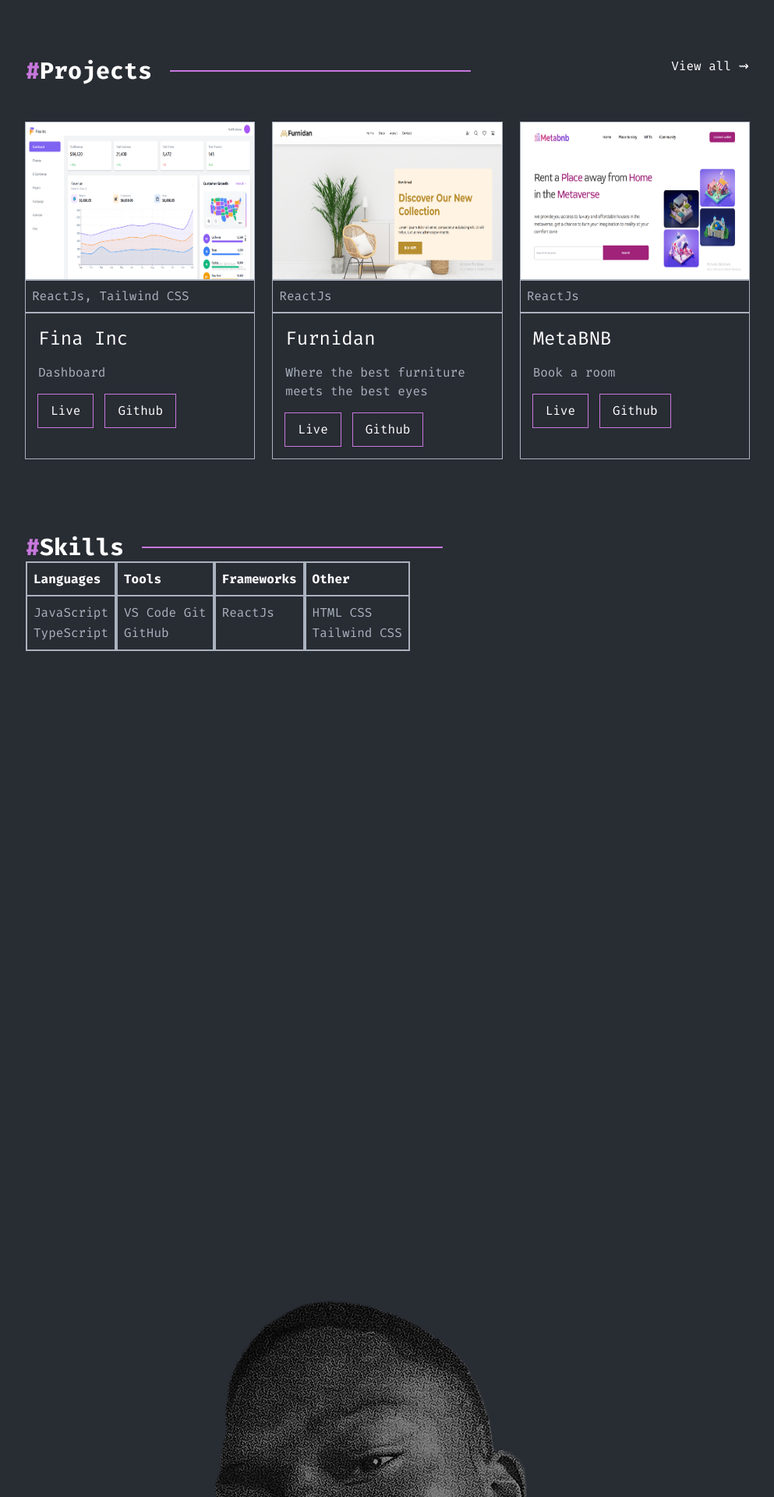
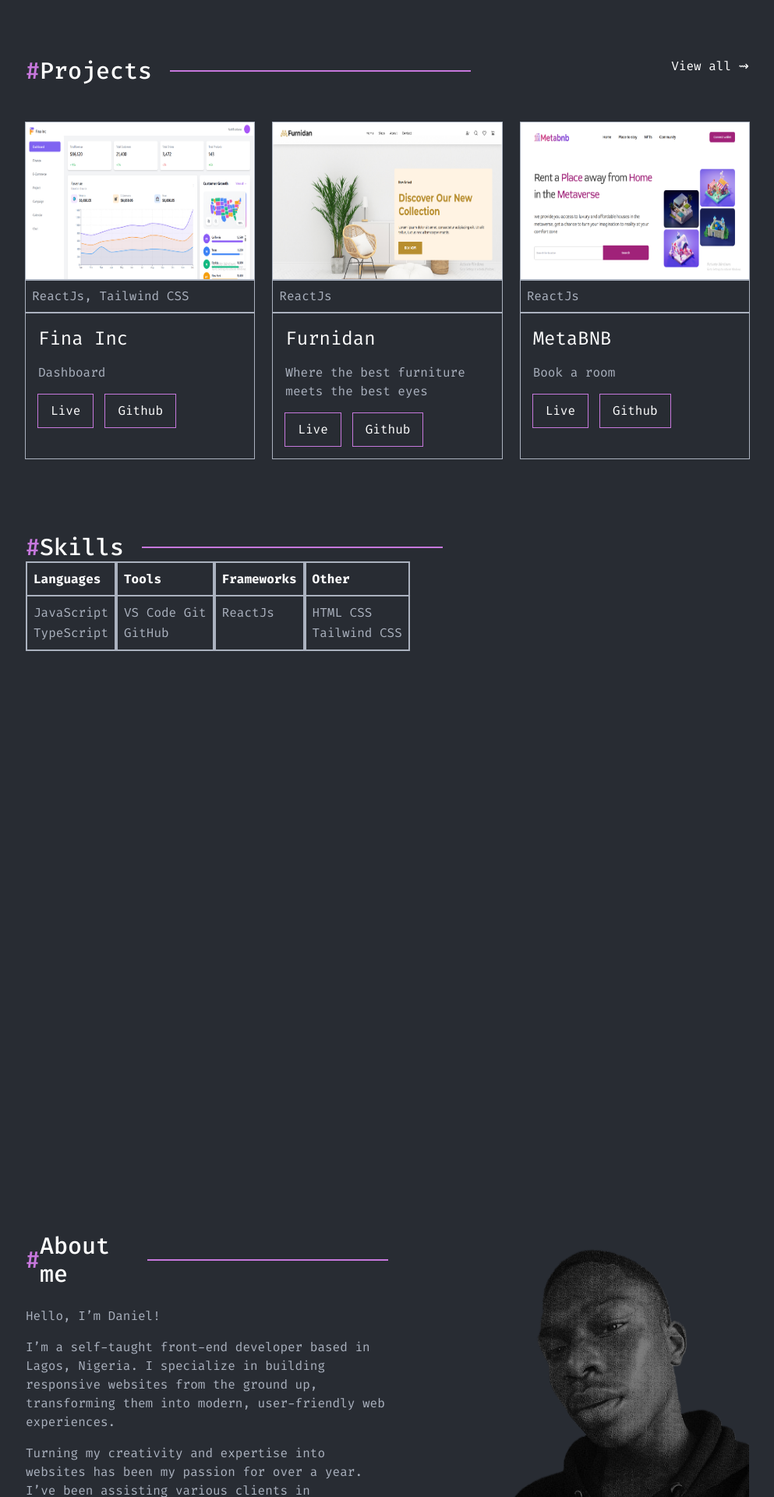
Before and after one commit to 081dikeh/MyPortfolio, a React (Vite) app: page / in a window 1280 px wide. Shown: the part 880-2800 px from the top of the page at 78% size, without its empty margins (143-1136 px from the left). Built offline with nearby package versions, Linux system fonts and the light colour scheme.

Commit message:
about me page

```diff
--- a/package.json
+++ b/package.json
@@ -10,6 +10,7 @@
     "preview": "vite preview"
   },
   "dependencies": {
+    "lucide-react": "^0.546.0",
     "react": "^19.1.1",
     "react-dom": "^19.1.1",
     "react-icons": "^5.5.0",
--- a/src/components/AboutMe.tsx
+++ b/src/components/AboutMe.tsx
@@ -1,11 +1,26 @@
+
 import secHeroImg from '../assets/secHeroImg.png';
 
 export default function AboutMe() {
   return (
-    <section className="text-white font-fira flex flex-col gap-6 py-8">
-        <div></div>
-        <div>
-            <img src={secHeroImg} alt="" />
+    <section className="text-white font-fira items-center gap-2 py-8 md:py-16 lg:py-24 flex flex-col md:flex-row justify-between">
+        <div className='flex flex-col gap-6 md:w-1/2 w-full'>
+            <h2 className="text-3xl text-white flex items-center font-[500]"><span className="text-brand-700">#</span>About me<span className="ring-1 ring-brand-700 w-96 h-[0px] inline-block ml-6"></span></h2>
+
+            <div className='flex flex-col gap-4 text-base text-brand-500'>
+                <p>Hello, I’m Daniel!</p>
+                <p>I’m a self-taught front-end developer based in Lagos, Nigeria. I specialize in building responsive websites from the ground up, transforming them into modern, user-friendly web experiences. </p>
+                <p>Turning my creativity and expertise into websites has been my passion for over a year. I’ve been assisting various clients in establishing their online presence. I’m always eager to explore and master the latest technologies and frameworks.</p>
+            </div>
+
+            <button
+                className='px-6 py-3 md:px-8 md:py-4 text-white ring-1 ring-brand-700 hover:bg-brand-700 transition-colors duration-300 w-full sm:w-[fit-content]'
+                >
+                Read More
+            </button>
+        </div>
+        <div className='align-right'>
+            <img src={secHeroImg} className='w-96' alt="" />
         </div>
     </section>
   )
--- a/src/components/Hero.tsx
+++ b/src/components/Hero.tsx
@@ -19,7 +19,7 @@ export default function Hero() {
           He crafts responsive websites where technologies meet creativity
         </p>
         <button
-          className='px-6 py-3 md:px-8 md:py-4 text-white ring-2 ring-brand-700 hover:bg-brand-700 transition-colors duration-300 w-full sm:w-auto'
+          className='px-6 py-3 md:px-8 md:py-4 text-white ring-1 ring-brand-700 hover:bg-brand-700 transition-colors duration-300 w-full sm:w-auto'
         >
           Contact Me !!
         </button>
--- a/src/components/Projects.tsx
+++ b/src/components/Projects.tsx
@@ -6,7 +6,7 @@ export default function Projects() {
     return (
         <section className="font-fira mt-24 mb-24">
             <div className="flex justify-between mb-12">
-                <h2 className="text-3xl text-white flex items-center font-bold"><span className="text-brand-700">#</span>Projects <span className="ring-1 ring-brand-700 w-96 h-[0px] inline-block ml-6"></span></h2>
+                <h2 className="text-3xl text-white flex items-center font-[500]"><span className="text-brand-700">#</span>Projects <span className="ring-1 ring-brand-700 w-96 h-[0px] inline-block ml-6"></span></h2>
                 <Link to="/projects" className="text-base text-white">View all &#8669;</Link>
             </div>
 
--- a/src/components/Skills.tsx
+++ b/src/components/Skills.tsx
@@ -4,7 +4,7 @@ export default function Skills() {
 
     return (
         <div className="min-h-screen flex flex-col font-fira ">
-            <h2 className="text-3xl text-white flex items-center font-bold"><span className="text-brand-700">#</span>Skills<span className="ring-1 ring-brand-700 w-96 h-[0px] inline-block ml-6"></span></h2>
+            <h2 className="text-3xl text-white flex items-center font-[500]"><span className="text-brand-700">#</span>Skills<span className="ring-1 ring-brand-700 w-96 h-[0px] inline-block ml-6"></span></h2>
 
             <div>
                 <div></div>
```
Also changed, not shown: src/assets/secHeroImg.png, 1 other file (tests, documents, lock files or other folders).
